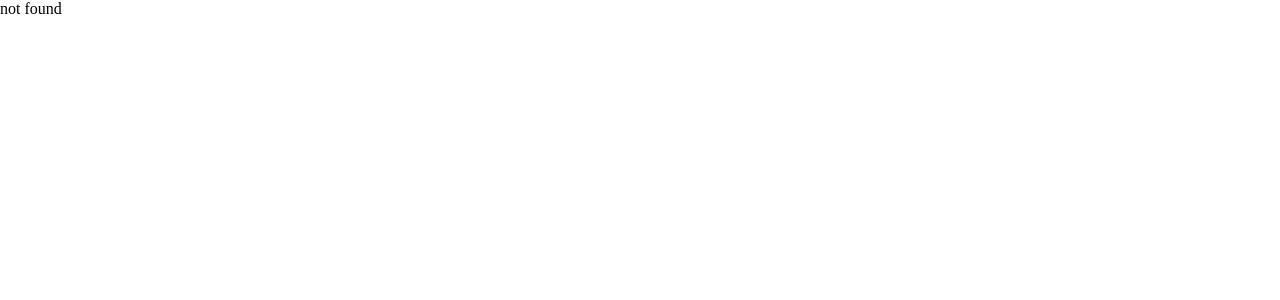
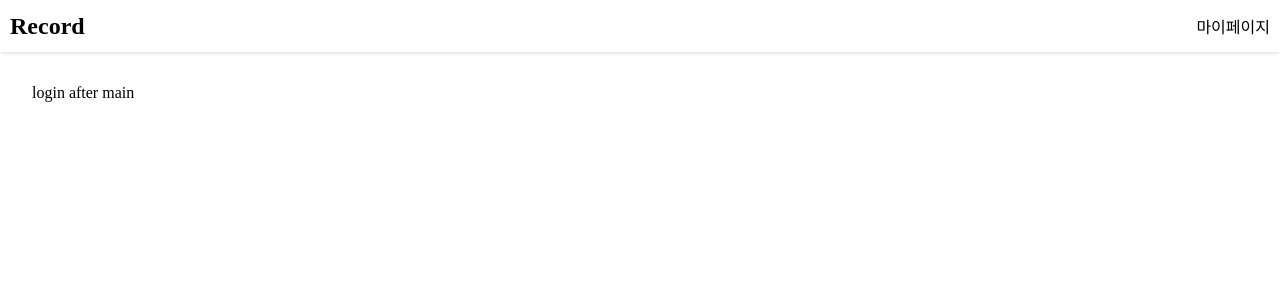
Before and after one commit to S2SIONS2/Record, a Next.js app in the folder record/: page /main in a window 1280 px wide. Before the commit this address had no page. Shown: the top 300 px of the page. Built offline with nearby package versions, Linux system fonts and the light colour scheme.

Commit message:
로그인 후 경로 설정

```diff
--- /dev/null
+++ b/record/src/app/(after-login)/main/layout.tsx
@@ -0,0 +1,16 @@
+import MainNav from "@/components/main-nav";
+import { Suspense } from "react";
+import style from './page.module.css';
+
+export default function Page({children}: Readonly<{children: React.ReactNode}>) {
+    return (
+        <div>
+            <Suspense fallback={<div>Loading...</div>}>
+                <MainNav />
+            </Suspense>
+            <div className={style.container}>
+                {children}
+            </div>
+        </div>
+    )
+}
--- /dev/null
+++ b/record/src/app/(after-login)/main/mypage/page.tsx
@@ -0,0 +1,5 @@
+export default function Page() {
+    return (
+        <div>mypage</div>
+    )
+}
--- /dev/null
+++ b/record/src/app/(after-login)/main/page.module.css
@@ -0,0 +1,3 @@
+.container{
+    padding: 2rem;
+}
--- /dev/null
+++ b/record/src/app/(after-login)/main/page.tsx
@@ -0,0 +1,5 @@
+export default function Page() {
+    return (
+        <div>login after main</div>
+    )
+}
--- a/record/src/app/(before-login)/login/page.tsx
+++ b/record/src/app/(before-login)/login/page.tsx
@@ -3,6 +3,7 @@
 import { useState } from 'react';
 import style from './page.module.css';
 import Link from 'next/link';
+import { useRouter } from 'next/navigation';
 
 export default function Page() {
     const [email, setEmail] = useState('');
@@ -15,8 +16,9 @@ export default function Page() {
         setPw(e.target.value);
     }
 
+    const router = useRouter()
     const signInBtn = () => {
-
+        router.push('/main');
     }
 
     return (
--- /dev/null
+++ b/record/src/components/main-nav.module.css
@@ -0,0 +1,24 @@
+.nav{
+    display: flex;
+    align-items: center;
+    justify-content: space-between;
+
+    box-sizing: border-box;
+    padding: 0 10px;
+
+    width: 100%;
+    height: 52px;
+
+    box-shadow: rgba(0, 0, 0, 0.15) 0px 2px 4px -1px;
+}
+
+.logo {
+    font-size: 1.5rem;
+    font-weight: bold;
+}
+
+.navDiv{
+    display: flex;
+    align-items: center;
+    gap: 1rem;
+}
--- /dev/null
+++ b/record/src/components/main-nav.tsx
@@ -0,0 +1,13 @@
+import Link from "next/link";
+import style from './main-nav.module.css';
+
+export default function MainNav() {
+    return (
+        <nav className={style.nav}>
+            <Link href={'/main'} className={style.logo}>Record</Link>
+            <div className={style.navDiv}>
+                <Link href={'/main/mypage'}>마이페이지</Link>
+            </div>
+        </nav>
+    )
+}
```
